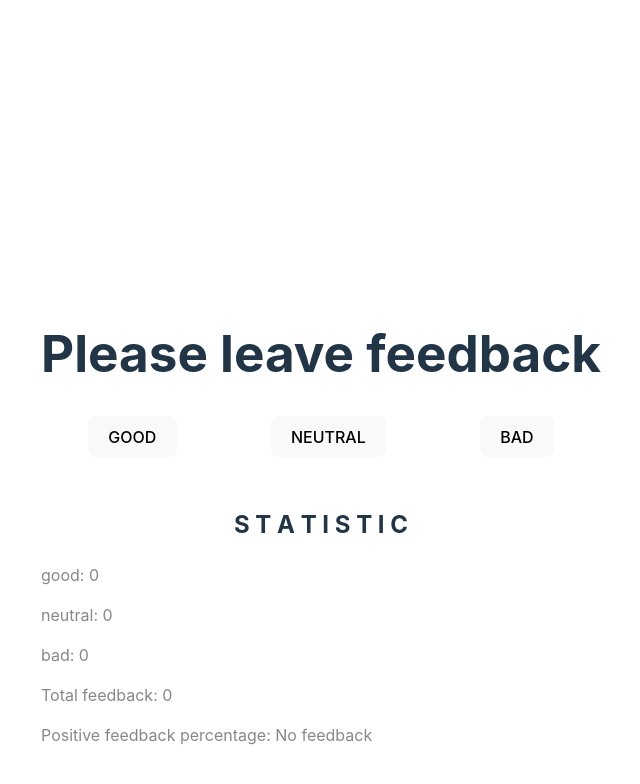
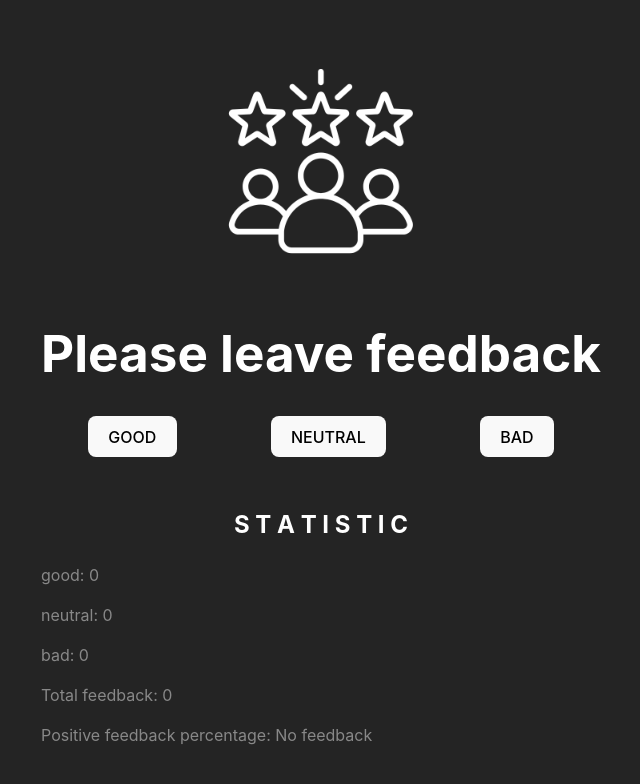
Before and after one commit to SzymonCierpik/goit-react-hw-02-feedback, a React (Vite) app: page / in a window 1280 px wide. Shown: the top 784 px of the page, without its empty margins (319-959 px from the left). Built offline with nearby package versions, Linux system fonts and the light colour scheme.

Commit message:
Update index.css

```diff
--- a/src/index.css
+++ b/src/index.css
@@ -2,11 +2,7 @@
   font-family: Inter, system-ui, Avenir, Helvetica, Arial, sans-serif;
   line-height: 1.5;
   font-weight: 400;
-
   color-scheme: light dark;
-  color: rgba(255, 255, 255, 0.87);
-  background-color: #242424;
-
   font-synthesis: none;
   text-rendering: optimizeLegibility;
   -webkit-font-smoothing: antialiased;
@@ -24,6 +20,7 @@ a:hover {
 }
 
 body {
+  background-color: #242424;
   margin: 0;
   display: flex;
   place-items: center;
@@ -34,6 +31,10 @@ body {
 h1 {
   font-size: 3.2em;
   line-height: 1.1;
+  color: white;
+}
+h2 {
+  color: white;
 }
 
 button {
@@ -48,11 +49,12 @@ button {
   transition: border-color 0.25s;
 }
 button:hover {
-  border-color: #646cff;
+  border-color: red;
+  border-style: double;
 }
 button:focus,
 button:focus-visible {
-  outline: 4px auto -webkit-focus-ring-color;
+  background-color: burlywood;
 }
 
 @media (prefers-color-scheme: light) {
```
